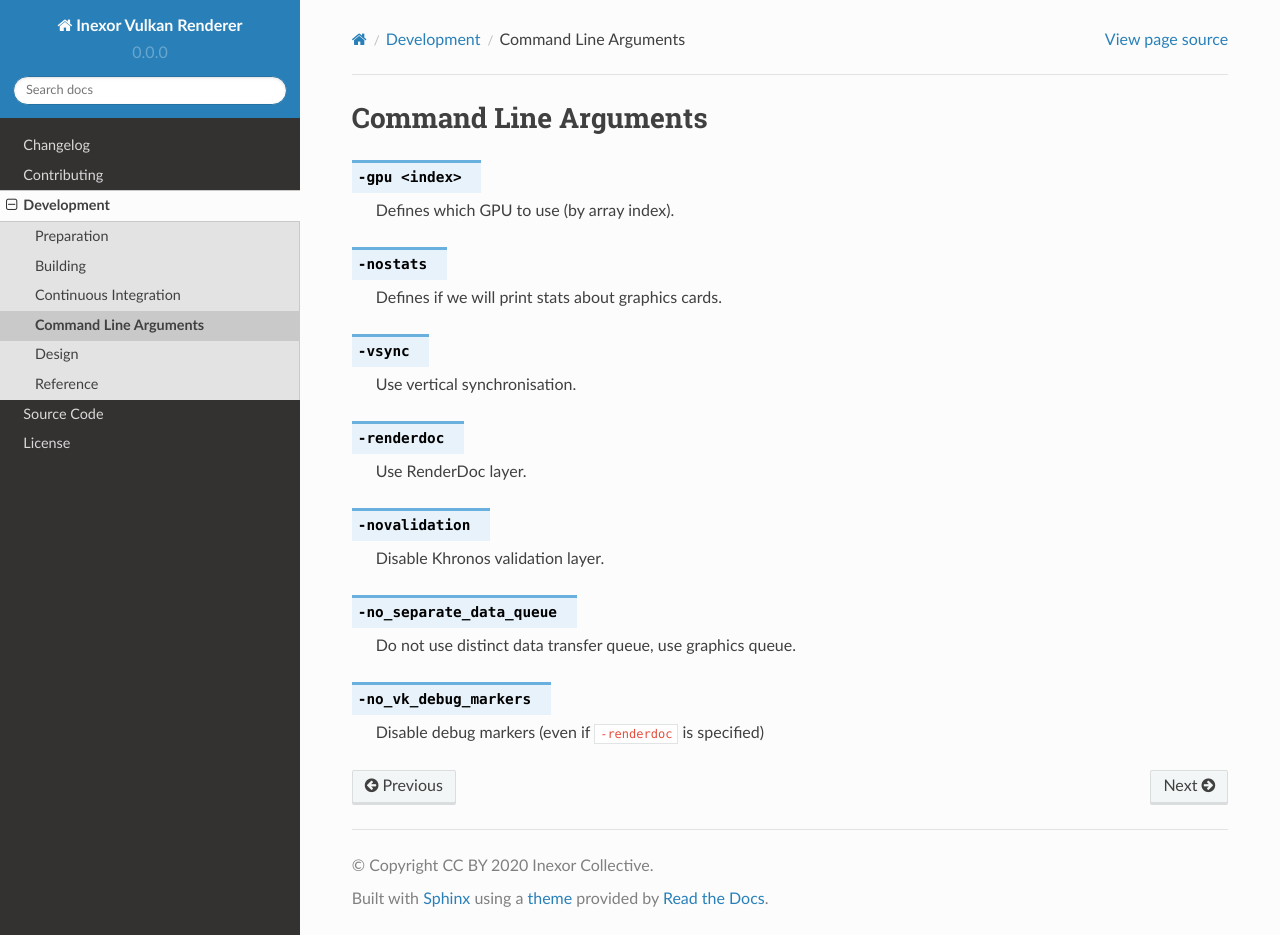
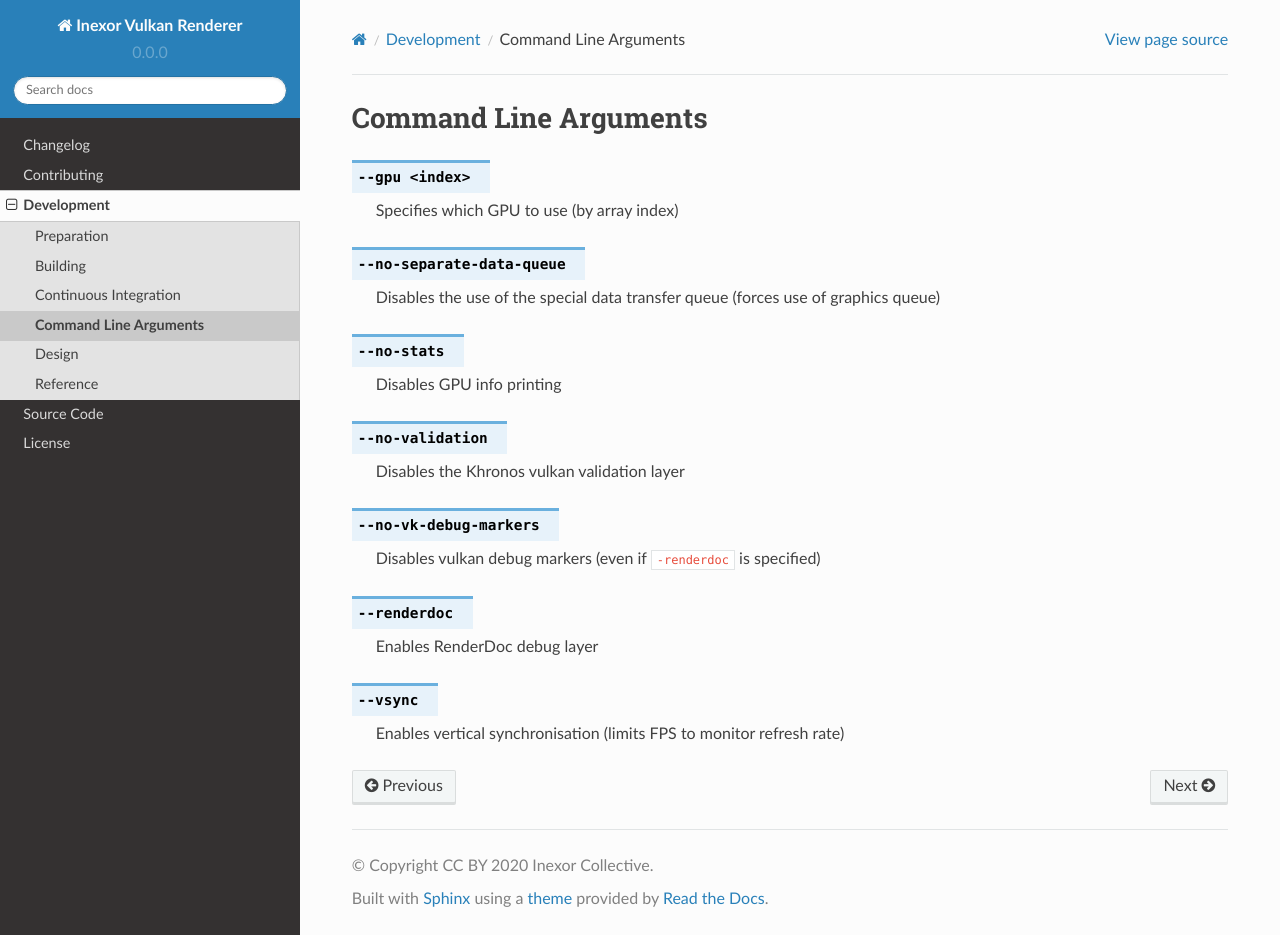
Before and after one commit to inexorgame/vulkan-renderer, a Sphinx documentation site: the page built from documentation/source/development/cla.rst, in a window 1280 px wide and 935 px high. Built offline with Sphinx 7.4.7 and the Read the Docs theme 2.0.0, drawn with Linux system fonts in a browser that asks for light colours; pages that are not in the unit, such as notebooks, are missing from menus.

Commit message:
[docs] Update command line argument info

```diff
--- a/documentation/source/development/cla.rst
+++ b/documentation/source/development/cla.rst
@@ -1,30 +1,30 @@
 Command Line Arguments
 ======================
 
-.. option:: -gpu <index>
+.. option:: --gpu <index>
 
-    Defines which GPU to use (by array index).
+    Specifies which GPU to use (by array index)
 
-.. option:: -nostats
+.. option:: --no-separate-data-queue
 
-    Defines if we will print stats about graphics cards.
+    Disables the use of the special data transfer queue (forces use of graphics queue)
 
-.. option:: -vsync
+.. option:: --no-stats
 
-    Use vertical synchronisation.
+    Disables GPU info printing
 
-.. option:: -renderdoc
+.. option:: --no-validation
 
-    Use RenderDoc layer.
+    Disables the Khronos vulkan validation layer
 
-.. option:: -novalidation
+.. option:: --no-vk-debug-markers
 
-    Disable Khronos validation layer.
+    Disables vulkan debug markers (even if ``-renderdoc`` is specified)
 
-.. option:: -no_separate_data_queue
+.. option:: --renderdoc
 
-    Do not use distinct data transfer queue, use graphics queue.
+    Enables RenderDoc debug layer
 
-.. option:: -no_vk_debug_markers
+.. option:: --vsync
 
-    Disable debug markers (even if ``-renderdoc`` is specified)
+    Enables vertical synchronisation (limits FPS to monitor refresh rate)
```
